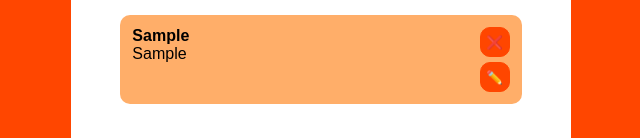
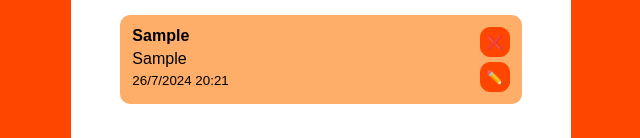
Before and after one commit to FPinheiroo/to-do-list, a React (Create React App) app: page / in a window 1280 px wide. Both pictures are taken after typing "Sample", "Sample" into the empty fields and a click on the button "Adicionar". Shown: the part 194-332 px from the top of the page, without its empty margins (319-959 px from the left). Built offline with nearby package versions, Linux system fonts and the light colour scheme.

Commit message:
add date in tasks

```diff
--- a/src/App.js
+++ b/src/App.js
@@ -12,9 +12,14 @@ function App() {
     const descricaovazia = inputTD.trim();
     if (textovazio === "" || descricaovazia === "") return;
 
+    const currentDate = new Date();
+    const formattedDate = `${currentDate.getDate()}/${currentDate.getMonth() + 1}/${currentDate.getFullYear()} ${currentDate.getHours()}:${currentDate.getMinutes()}`;
+
     if (editId) {
       const updatedItems = iteml.map((item) =>
-        item.id === editId ? { ...item, itemLista: textovazio, itemDescricao: descricaovazia } : item
+        item.id === editId
+          ? { ...item, itemLista: textovazio, itemDescricao: descricaovazia, itemData: formattedDate }
+          : item
       );
       setItemL(updatedItems);
       setEditId(null);
@@ -22,7 +27,8 @@ function App() {
       let newItem = {
         id: Date.now(),
         itemLista: textovazio,
-        itemDescricao: descricaovazia
+        itemDescricao: descricaovazia,
+        itemData: formattedDate
       };
       setItemL([...iteml, newItem]);
     }
@@ -62,6 +68,7 @@ function App() {
             <div>
               <strong>{item.itemLista}</strong>
               <p>{item.itemDescricao}</p>
+              <small>{item.itemData}</small>
             </div>
             <div className="item-buttons">
               <button className="del_task" onClick={() => handleExcluirItem(item)}>❌</button>
--- a/src/styles.css
+++ b/src/styles.css
@@ -118,3 +118,9 @@ li {
   height: 30px;
   width: 30px;
 }
+small{
+  margin-top: 5px;
+}
+p{
+  margin-top: 5px;
+}
```
